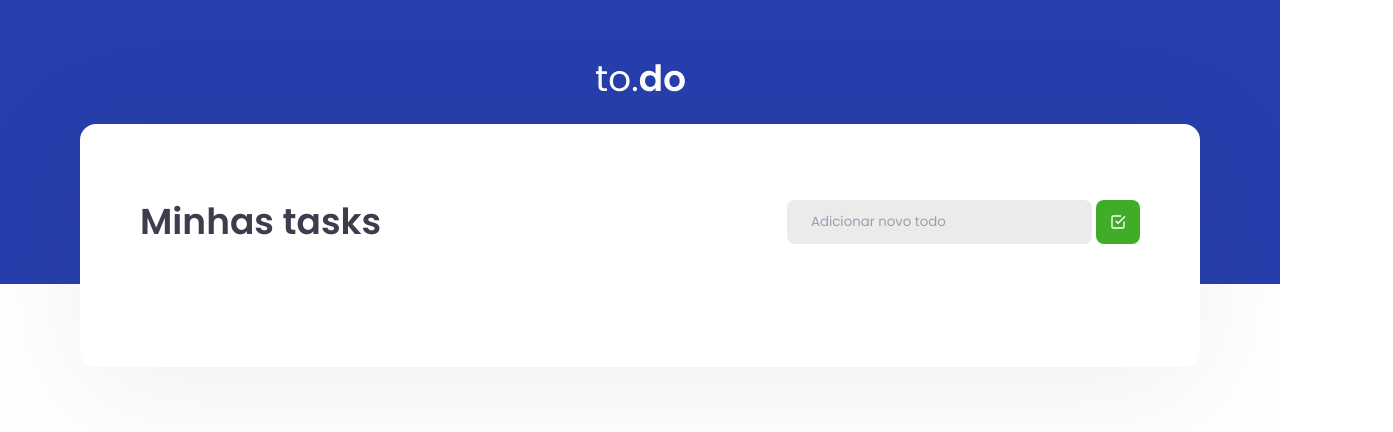
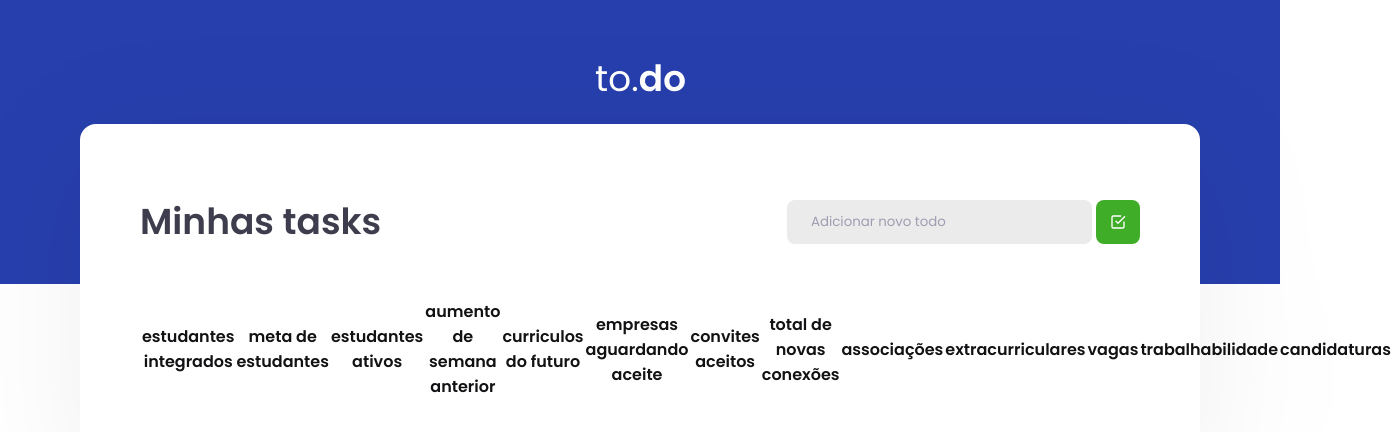
Before and after one commit to dekopossas/firstchallenge, a React app: page / in a window 1280 px wide. Shown: the top 432 px of the page, 1393 px wide, since content can reach past the window. Built offline with nearby package versions, Linux system fonts and the light colour scheme.

Commit message:
table transformer

```diff
--- a/src/components/TaskList.tsx
+++ b/src/components/TaskList.tsx
@@ -67,7 +67,22 @@ export function TaskList() {
       </header>
 
       <main>
-        <ul>
+        <table>
+        <tr>
+          <th>estudantes integrados</th>
+          <th>meta de estudantes</th>
+          <th>estudantes ativos</th>
+          <th>aumento de semana anterior</th>
+          <th>curriculos do futuro</th>
+          <th>empresas aguardando aceite</th>
+          <th>convites aceitos</th>
+          <th>total de novas conexões</th>
+          <th>associações</th>
+          <th>extracurriculares</th>
+          <th>vagas</th>
+          <th>trabalhabilidade</th>
+          <th>candidaturas</th>
+        </tr>
           {tasks.map((task) => (
             <li key={task.id}>
               <div className={task.isComplete ? 'completed' : ''} data-testid="task">
@@ -92,7 +107,7 @@ export function TaskList() {
               </button>
             </li>
           ))}
-        </ul>
+        </table>
       </main>
     </section>
   );
```
